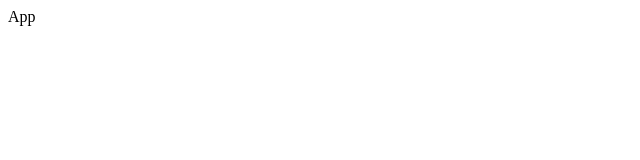
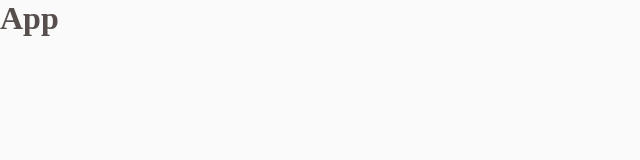
Before and after one commit to alex-candido/ignite-2022-desafio-02-coffee-delivery, a React (Create React App) app: page / in a window 1280 px wide. Shown: the top 160 px of the page, without its empty margins (0-640 px from the left). Built offline with nearby package versions, Linux system fonts and the light colour scheme.

Commit message:
adicionado ThemeProvider e GlobalStyle

```diff
--- a/public/index.html
+++ b/public/index.html
@@ -8,6 +8,10 @@
     <meta
       name="description"
       content="Web site created using create-react-app"
+    />
+    <link
+      href="https://fonts.googleapis.com/css2?family=Baloo+2:wght@700;800&family=Roboto:wght@400;700&display=swap"
+      rel="stylesheet"
     />
 
     <title>Coffee Delivery</title>
--- a/src/App.tsx
+++ b/src/App.tsx
@@ -1,7 +1,15 @@
 import React from 'react';
+import { ThemeProvider } from 'styled-components';
+import { GlobalStyle } from './styles/global';
+import { defaultTheme } from './styles/themes/default';
 
 const App: React.FC = () => {
-  return <div>App</div>;
+  return (
+    <ThemeProvider theme={defaultTheme}>
+      <GlobalStyle />
+      <h1>App</h1>
+    </ThemeProvider>
+  );
 };
 
 export default App;
--- a/src/styles/global.ts
+++ b/src/styles/global.ts
@@ -18,6 +18,13 @@
     font-family: ${({ theme }) => theme.fonts.regular};
     font-weight: 400;
     font-size: ${({ theme }) => theme.textSizes['text-regular-m']};
+  }
 
+  button {
+    cursor: pointer;
+  }
+
+  a {
+    text-decoration: none;
   }
 `;
```
